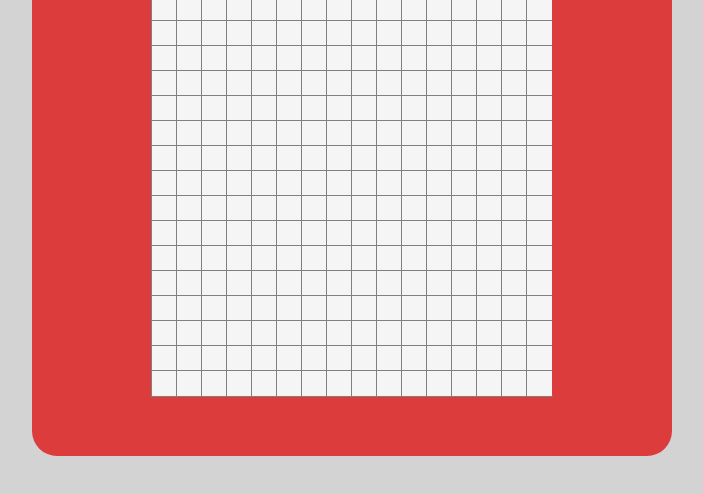
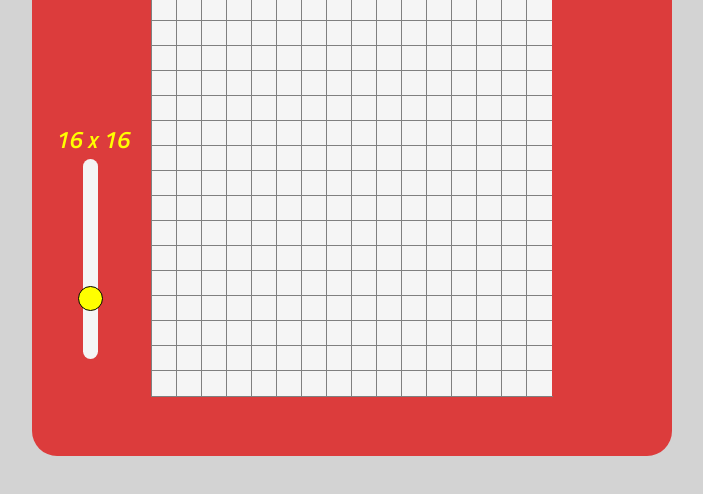
Before and after one commit to Lugdentube/odin-etch-a-sketch, a plain HTML site: page index.html in a window 1280 px wide. Shown: the part 212-706 px from the top of the page, without its empty margins (288-991 px from the left). Drawn offline with Linux system fonts and the light colour scheme.

Commit message:
add slider to change board size

```diff
--- a/index.html
+++ b/index.html
@@ -15,11 +15,20 @@
       <div class="title-container">
         <div class="title">Etch-a-sketch</div>
       </div>
+
       <div class="middle-container">
-        <div class="slider-container"></div>
+        <div class="slider-container">
+          <div class="board-size">16 x 16</div>
+          <div class="range-container">
+            <input type="range" min="4" max="48" value="16" class="slider">
+          </div>
+        </div>
+
         <div class="game-container"></div>
+
         <div class="color-container"></div>
       </div>
+
       <div class="device-bottom"></div>
     </div>
   </div>
--- a/script.js
+++ b/script.js
@@ -1,19 +1,37 @@
-// create grid
-for (let i = 0; i < 16; i++) {
+// generate initial grid
+createGrid(16);
+
+// trigger board resize function after slider value change
+let slider = document.querySelector(".slider");
+slider.addEventListener('input', (e) => {
+  createGrid(e.target.value);
+});
+
+function createGrid(size) {
+  // update boardSize display
+  let boardSize = document.querySelector(".board-size")
+  boardSize.textContent = `${size} x ${size}`;
+  // grab parent element and wipe the current grid
+  let container = document.querySelector(".game-container")
+  while (container.firstChild) {
+    container.removeChild(container.firstChild);
+  }
+  // generate and append new grid to parent element
+  for (let i = 0; i < size; i++) {
     let row = document.createElement("div");
     row.className = "row";
-  for (let j = 0; j < 16; j++) {
+    for (let j = 0; j < size; j++) {
       let cell = document.createElement("div");
       cell.className = "cell"
       row.appendChild(cell);
     }
-  document.querySelector(".game-container").appendChild(row);
+  container.appendChild(row);
   }
-
-// change color upon hovering
-const cells = document.querySelectorAll(".cell");
+  // add hover effect
+  let cells = document.querySelectorAll(".cell");
   cells.forEach((cell) => {
     cell.addEventListener('mouseover', () => {
       cell.classList.add("hovered");
     });
   });
+}
--- a/style.css
+++ b/style.css
@@ -1,5 +1,7 @@
 body {
   background-color: lightgray;
+  color: yellow;
+  font-family: "Titillium Web", sans-serif;
 }
 
 .row {
@@ -52,8 +54,6 @@ body {
 
 .title {
   font-size: 40px;
-  color: yellow;
-  font-family: "Titillium Web", sans-serif;
 }
 
 .device-bottom {
@@ -71,3 +71,42 @@ body {
 .hovered {
   background-color: black;
 }
+
+.slider-container {
+  display: flex;
+  flex-direction: column;
+  align-items: center;
+  justify-content: center;
+}
+
+.range-container {
+  transform: rotate(270deg);
+}
+
+.slider {
+  -webkit-appearance: none;
+  background: whitesmoke;
+  border-radius: 7.5px;
+  outline: none;
+  width: 200px;
+}
+
+.slider::-webkit-slider-runnable-track {
+  height: 15px;
+}
+
+.slider::-webkit-slider-thumb {
+  appearance: none;
+  cursor: pointer;
+  width: 25px;
+  height: 25px;
+  border-radius: 50%;
+  border: 1px solid black;
+  background: yellow;
+  margin-top: -5px;
+}
+
+.board-size {
+  font-size: 24px;
+  margin-bottom: 90px;
+}
```
Lines whose indentation alone changed are shown as unchanged.
